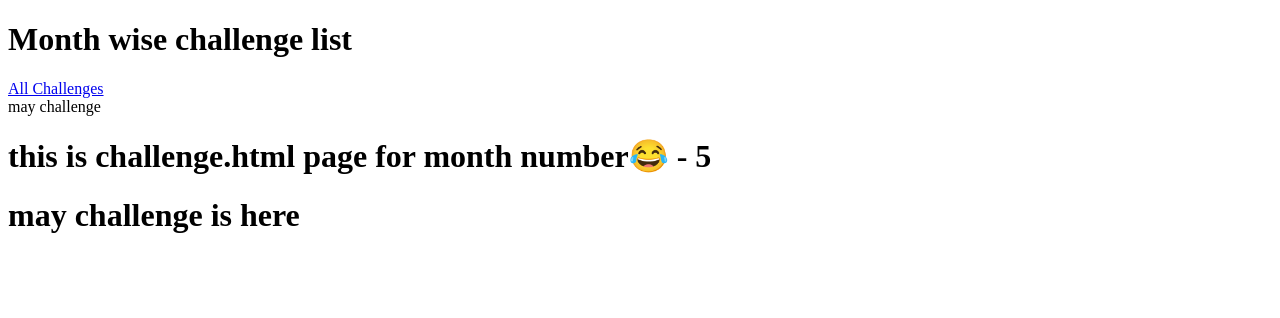
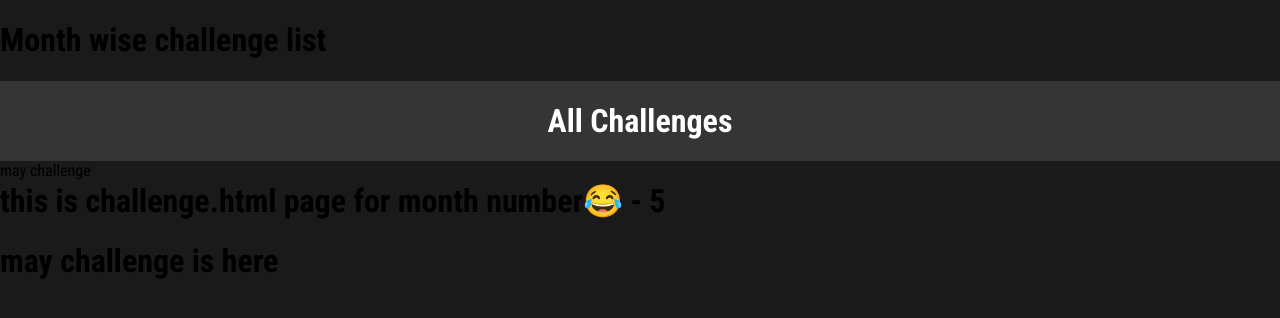
Before and after one commit to Pari172/django-practice, a Django app: page /month/may/ in a window 1280 px wide. Shown: the top 318 px of the page. Run offline with Django 5.2, Linux system fonts and the light colour scheme.

Commit message:
Styling added

```diff
--- a/mysite/settings.py
+++ b/mysite/settings.py
@@ -117,4 +117,9 @@ USE_TZ = True
 # Static files (CSS, JavaScript, Images)
 # https://docs.djangoproject.com/en/6.0/howto/static-files/
 
+
+# bellow line is for django to look static folders inside the apps
 STATIC_URL = 'static/'
+
+#bellow line is for django to look static folder at global level
+STATICFILES_DIRS = [BASE_DIR/'static']
--- /dev/null
+++ b/static/base.css
@@ -0,0 +1,10 @@
+@import url('https://fonts.googleapis.com/css2?family=Roboto+Condensed:wght@400;700&display=swap');
+
+html {
+  font-family: 'Roboto Condensed', sans-serif;
+}
+
+body {
+  margin: 0;
+  background-color: #1a1a1a;
+}
--- a/templates/base.html
+++ b/templates/base.html
@@ -1,9 +1,12 @@
+{% load static %}
 <!DOCTYPE html>
 <html lang="en">
 <head>
     <meta charset="UTF-8">
     <meta name="viewport" content="width=device-width, initial-scale=1.0">
     <title>{% block title %}Default Title{% endblock title %}</title>
+    <link rel="stylesheet" href="{% static "base.css" %}">
+    {% block css_files %}{% endblock css_files %}
 </head>
 <body>
     <h1>Month wise challenge list</h1>
--- /dev/null
+++ b/year_challenge/static/year_challenge/includes/header.css
@@ -0,0 +1,25 @@
+header {
+  width: 100%;
+  height: 5rem;
+  background-color: #353535;
+}
+
+header nav {
+  width: 100%;
+  height: 100%;
+  display: flex;
+  justify-content: center;
+  align-items: center;
+}
+
+header nav a {
+  color: white;
+  font-size: 2rem;
+  font-weight: bold;
+  text-decoration: none;
+}
+
+header nav a:hover,
+header nav a:active {
+  color: #cf54a6;
+}
--- a/year_challenge/templates/year_challenge/challenge.html
+++ b/year_challenge/templates/year_challenge/challenge.html
@@ -1,5 +1,5 @@
 {% extends "base.html" %}
-
+{% load static %}
 {% comment "Very Imporant" %}
 
 always write extend at top of document✨
@@ -30,6 +30,12 @@ always write extend at top of document✨
 {{ month }} Challenge page
 {% endblock title %}
 
+{% block css_files %}
+    <link rel="stylesheet" href="{% static "year_challenge/challenge1.css" %}">
+    <link rel="stylesheet" href="{% static "year_challenge/includes/header.css" %}">
+{% endblock css_files %}
+
+
 {% block content %}
     {% comment %} {% include "year_challenge/includes/header.html" %} {% endcomment %}
     {% include "year_challenge/includes/header.html" with active_page="challenge"  %}
@@ -38,6 +44,6 @@ always write extend at top of document✨
     {% if text is not None %}
         <h1>{{ text }}</h1>
     {% else %}
-        <h1>Challenge Not Available</h1>
+        <h1 class="fallback" >Challenge Not Available</h1>
     {% endif %}
 {% endblock content %}
--- a/year_challenge/views.py
+++ b/year_challenge/views.py
@@ -1,7 +1,7 @@
 from django.shortcuts import render
-from django.http import HttpResponse, HttpResponseRedirect
+from django.http import HttpResponse, HttpResponseRedirect,HttpResponseNotFound
 from django.urls import reverse
-# from django.template.loader import render_to_string    # this work is already done by render
+from django.template.loader import render_to_string    # this work is already done by render
 month_and_chanllenge = {
     'january':'january challenge is here',
     'february':'february challenge is here',
@@ -41,7 +41,9 @@ def monthly_challenge(request,month):
             "month_number":months.index(month)
         })
     except Exception:
-        return HttpResponse("Invalid month by string!")
+        #return HttpResponse("Invalid month by string!")
+        res_data = render_to_string('error.html')
+        return HttpResponseNotFound(res_data)
 
 
 def monthly_challenge_by_number(request,month):
```
Also changed, not shown: templates/error.html (added, +12 -0 lines), year_challenge/static/year_challenge/challenge.css (added, +37 -0 lines), year_challenge/static/year_challenge/challenge1.css (added, +37 -0 lines), year_challenge/templates/year_challenge/index.html (+7 -0 lines).
